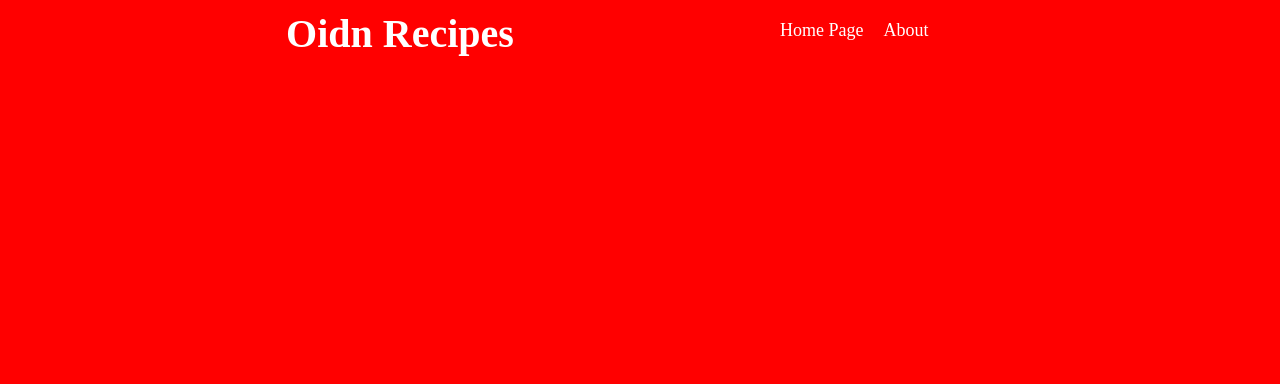
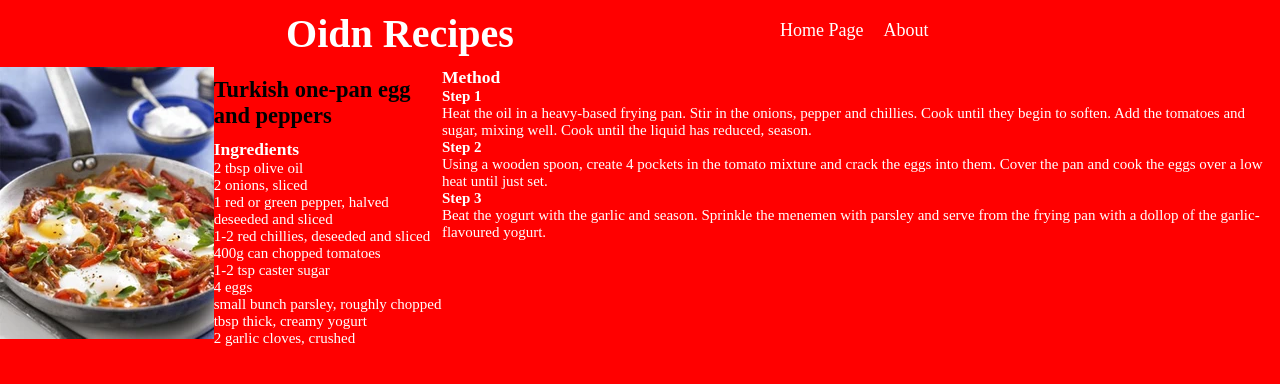
Before and after one commit to mrnet300/odin-recipes, a plain HTML site: page pages/menemen.html in a window 1280 px wide. Drawn offline with Linux system fonts and the light colour scheme.

Commit message:
added text into menemen.html

```diff
--- a/pages/menemen.html
+++ b/pages/menemen.html
@@ -25,29 +25,50 @@
     </header> <!-- /header-->
 
     <!-- Ingrigients-->
+    <div class="container">
         <div class="ingridients">
             <div class="ingridients__right">
-            <img src="" alt="">
+                <img src="../img/recipe1.jpg" alt="Turkish one-pan egg and peppers">
             </div>
 
             <!-- ingridients left-->
             <div class="ingridients__left">
-            <h2 class="section__item-title"></h2>
-            <h3 class="ingridients__title"></h3>
+                <h2 class="section__item-title">Turkish one-pan egg and peppers</h2>
+                <h3 class="ingridients__title">Ingredients</h3>
                 <ul class="ingridients__list">
-                <li class="ingridients__list-item"></li>
-                <li class="ingridients__list-item"></li>
-                <li class="ingridients__list-item"></li>
-                <li class="ingridients__list-item"></li>
-                <li class="ingridients__list-item"></li>
-                <li class="ingridients__list-item"></li>
+                    <li class="ingredients__list-item">2 tbsp olive oil</li>
+                    <li class="ingredients__list-item">2 onions, sliced</li>
+                    <li class="ingredients__list-item">1 red or green pepper, halved deseeded and sliced</li>
+                    <li class="ingredients__list-item">1-2 red chillies, deseeded and sliced</li>
+                    <li class="ingredients__list-item">400g can chopped tomatoes</li>
+                    <li class="ingredients__list-item">1-2 tsp caster sugar</li>
+                    <li class="ingredients__list-item">4 eggs</li>
+                    <li class="ingredients__list-item">small bunch parsley, roughly chopped</li>
+                    <li class="ingredients__list-item">tbsp thick, creamy yogurt</li>
+                    <li class="ingredients__list-item">2 garlic cloves, crushed</li>
                 </ul>
             </div> <!-- /Ingridients left-->
         </div><!-- /Ingridients-->
+
+        <!-- Method-->
         <div class="method">
-        <h3 class="ingridients__title"></h3>
-        <h4 class="step"></h4>
-        <p class="step-description"></p>
+            <h3 class="ingridients__title">Method</h3>
+            <h4 class="step">Step 1</h4>
+            <p class="step-description">
+                Heat the oil in a heavy-based frying pan. Stir in the onions, pepper and chillies. Cook until they begin
+                to soften. Add the tomatoes and sugar, mixing well. Cook until the liquid has reduced, season.
+            </p>
+            <h4 class="step">Step 2</h4>
+            <p class="step-description">
+                Using a wooden spoon, create 4 pockets in the tomato mixture and crack the eggs into them. Cover the pan
+                and cook the eggs over a low heat until just set.
+            </p>
+            <h4 class="step">Step 3</h4>
+            <p class="step-description">
+                Beat the yogurt with the garlic and season. Sprinkle the menemen with parsley and serve from the frying
+                pan with a dollop of the garlic-flavoured yogurt.
+            </p>
+        </div> <!--/Method-->
     </div>
 </body>
 
--- a/style.css
+++ b/style.css
@@ -107,3 +107,17 @@ main p {
 }
 
 /* recipes page */
+
+.ingridients {
+    display: flex;
+}
+
+.ingridients__right {}
+
+.section__item-title {
+    font-weight: bold;
+}
+
+.container {
+    display: flex;
+}
```
Lines whose indentation alone changed are shown as unchanged.
